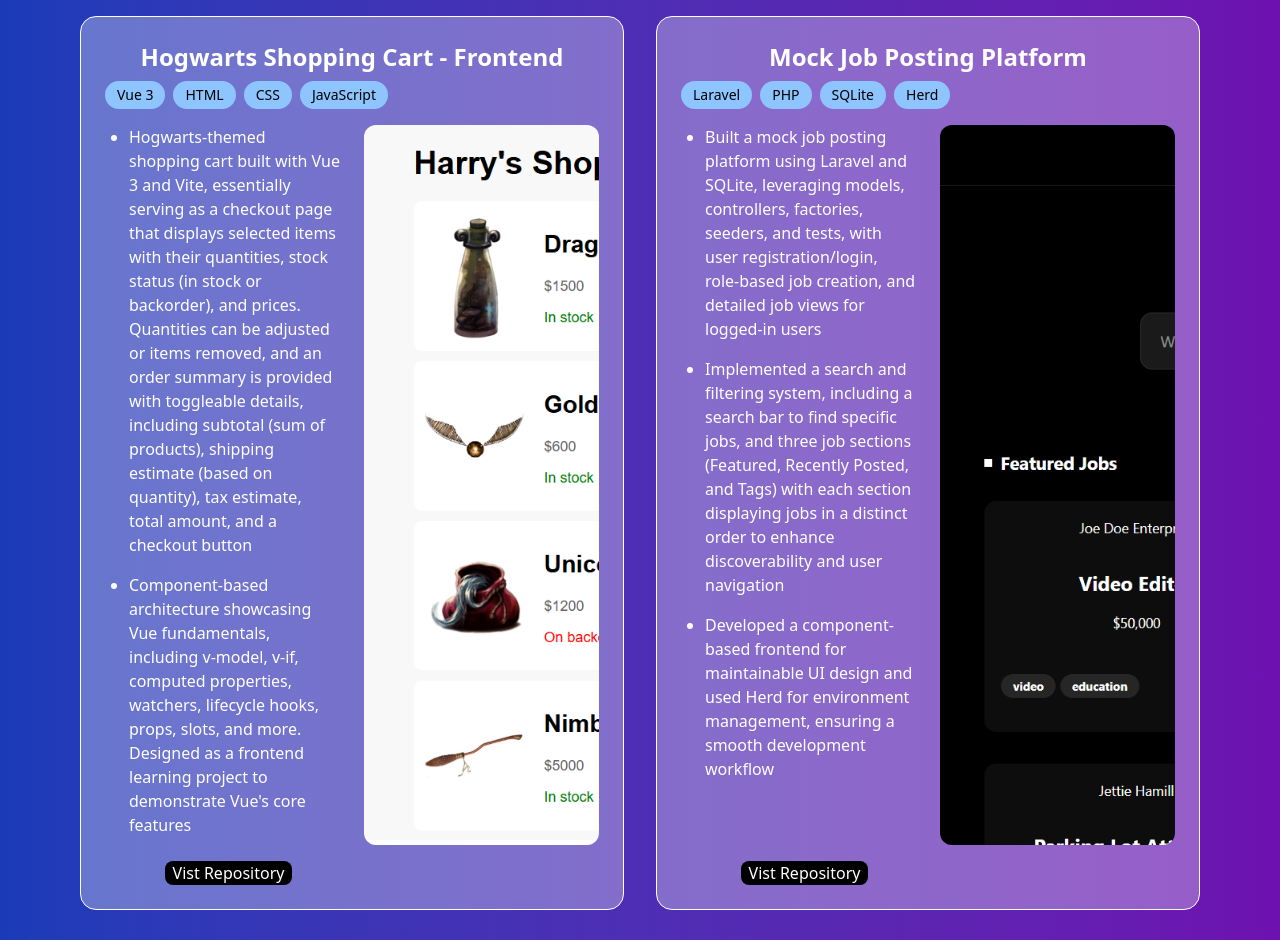
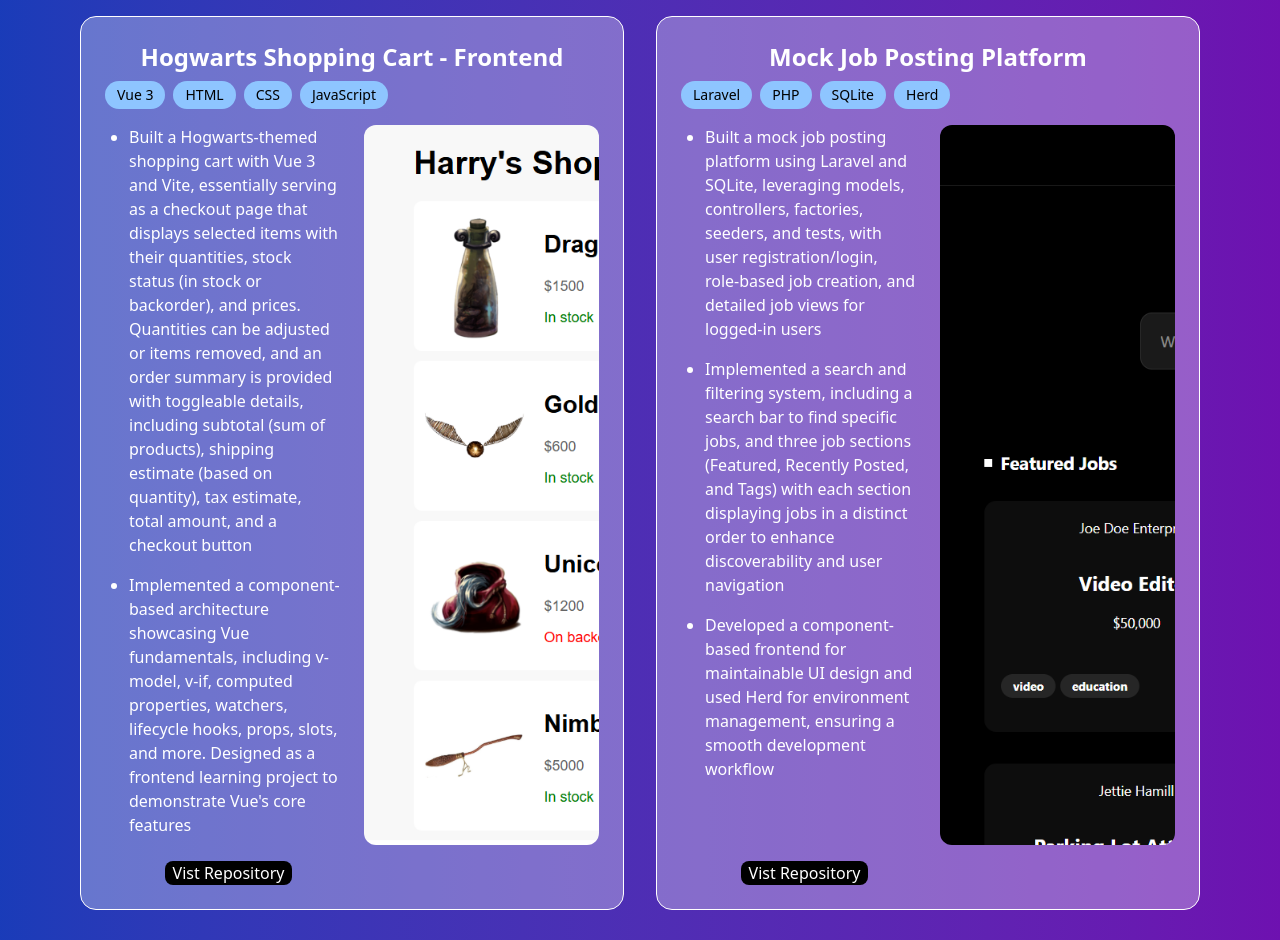
Before and after one commit to CCastelltort/personal-portfolio, a Next.js app: page /projects in a window 1280 px wide. Shown: the part 2120-3060 px from the top of the page. Built offline with nearby package versions, Linux system fonts and the light colour scheme.

Commit message:
Modify descriptions

```diff
--- a/data/projects.ts
+++ b/data/projects.ts
@@ -56,8 +56,8 @@ const projects: Project[] = [
   {
     title: "Hogwarts Shopping Cart - Frontend",
     description: [
-      "Hogwarts-themed shopping cart built with Vue 3 and Vite, essentially serving as a checkout page that displays selected items with their quantities, stock status (in stock or backorder), and prices. Quantities can be adjusted or items removed, and an order summary is provided with toggleable details, including subtotal (sum of products), shipping estimate (based on quantity), tax estimate, total amount, and a checkout button",
-      "Component-based architecture showcasing Vue fundamentals, including v-model, v-if, computed properties, watchers, lifecycle hooks, props, slots, and more. Designed as a frontend learning project to demonstrate Vue's core features",
+      "Built a Hogwarts-themed shopping cart with Vue 3 and Vite, essentially serving as a checkout page that displays selected items with their quantities, stock status (in stock or backorder), and prices. Quantities can be adjusted or items removed, and an order summary is provided with toggleable details, including subtotal (sum of products), shipping estimate (based on quantity), tax estimate, total amount, and a checkout button",
+      "Implemented a component-based architecture showcasing Vue fundamentals, including v-model, v-if, computed properties, watchers, lifecycle hooks, props, slots, and more. Designed as a frontend learning project to demonstrate Vue's core features",
     ],
     image: "/hogwartsFrontend.png",
     tag: ["Vue 3", "HTML", "CSS", "JavaScript"],
```
